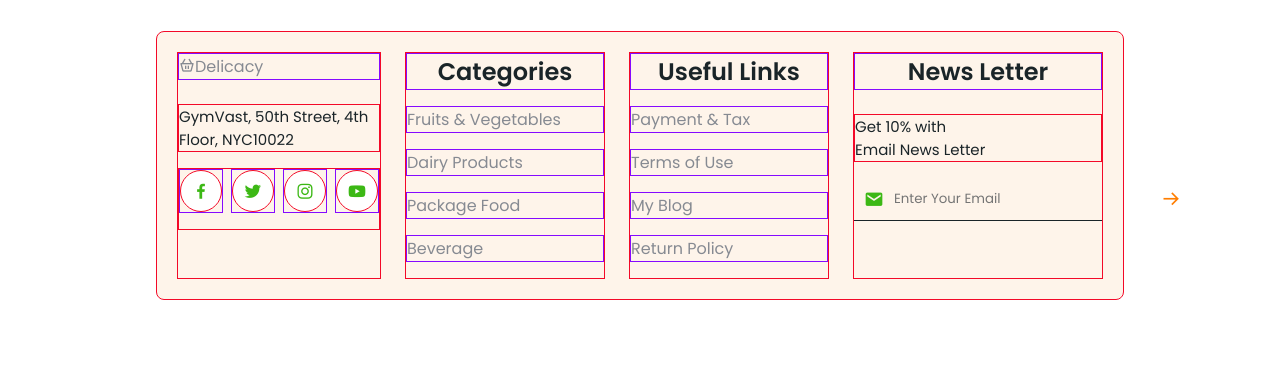
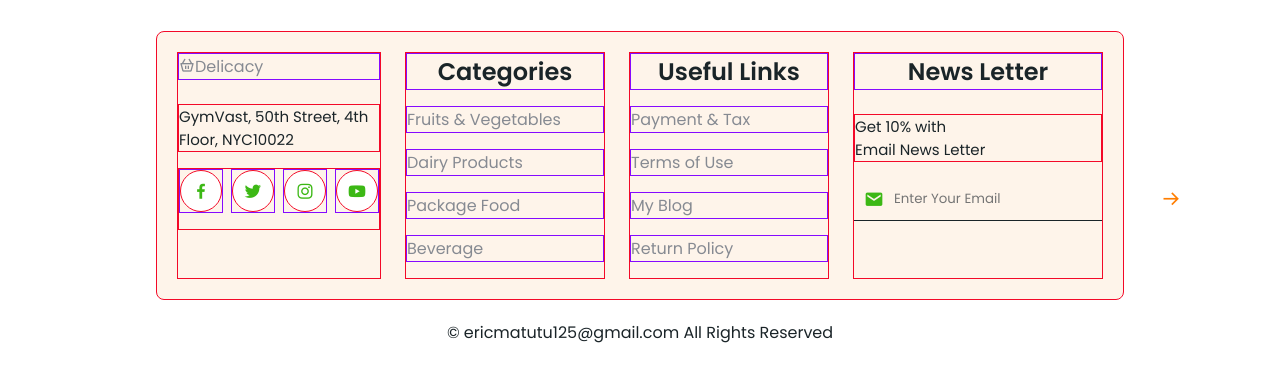
Before and after one commit to catchmeinreal-life/cafe, a website: page public/main.html in a window 1280 px wide. Shown: the part 3186-3551 px from the top of the page. Before the commit the page ends 3486 px from the top, so only its background shows below. Drawn offline with nearby package versions, Linux system fonts and the light colour scheme.

Commit message:
copyright section -initial layout -added LICENSE file

```diff
--- a/public/main.html
+++ b/public/main.html
@@ -367,7 +367,10 @@
     </div>
     </section>
 
-
+    <!-- COPYRIGHT -->
+     <div class="copyright">
+        <p>&#169; ericmatutu125@gmail.com All Rights Reserved</p>
+     </div>
     <!-- Swiper JS -->
     <script src="https://cdn.jsdelivr.net/npm/swiper@11/swiper-bundle.min.js"></script>
     <!-- js link -->
--- a/public/styles/main/main.css
+++ b/public/styles/main/main.css
@@ -529,3 +529,9 @@ section{
 .footer-box form .bxs-envelope{
     color: var(--green-color);
 }
+
+/* copyright css */
+.copyright{
+    text-align: center;
+    padding: 20px;
+}
```
Also changed, not shown: 1 other file. Lines whose indentation alone changed are shown as unchanged.
